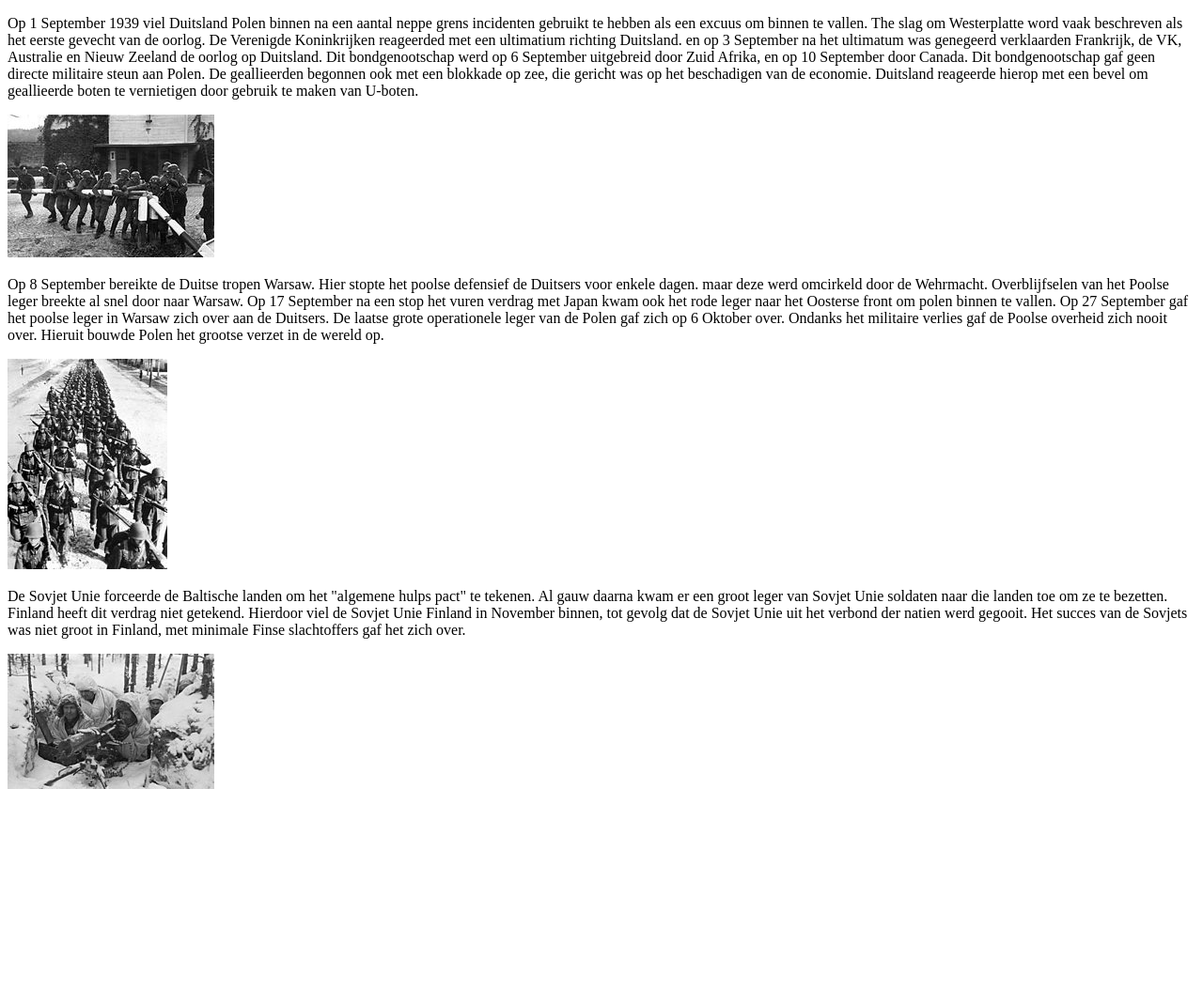
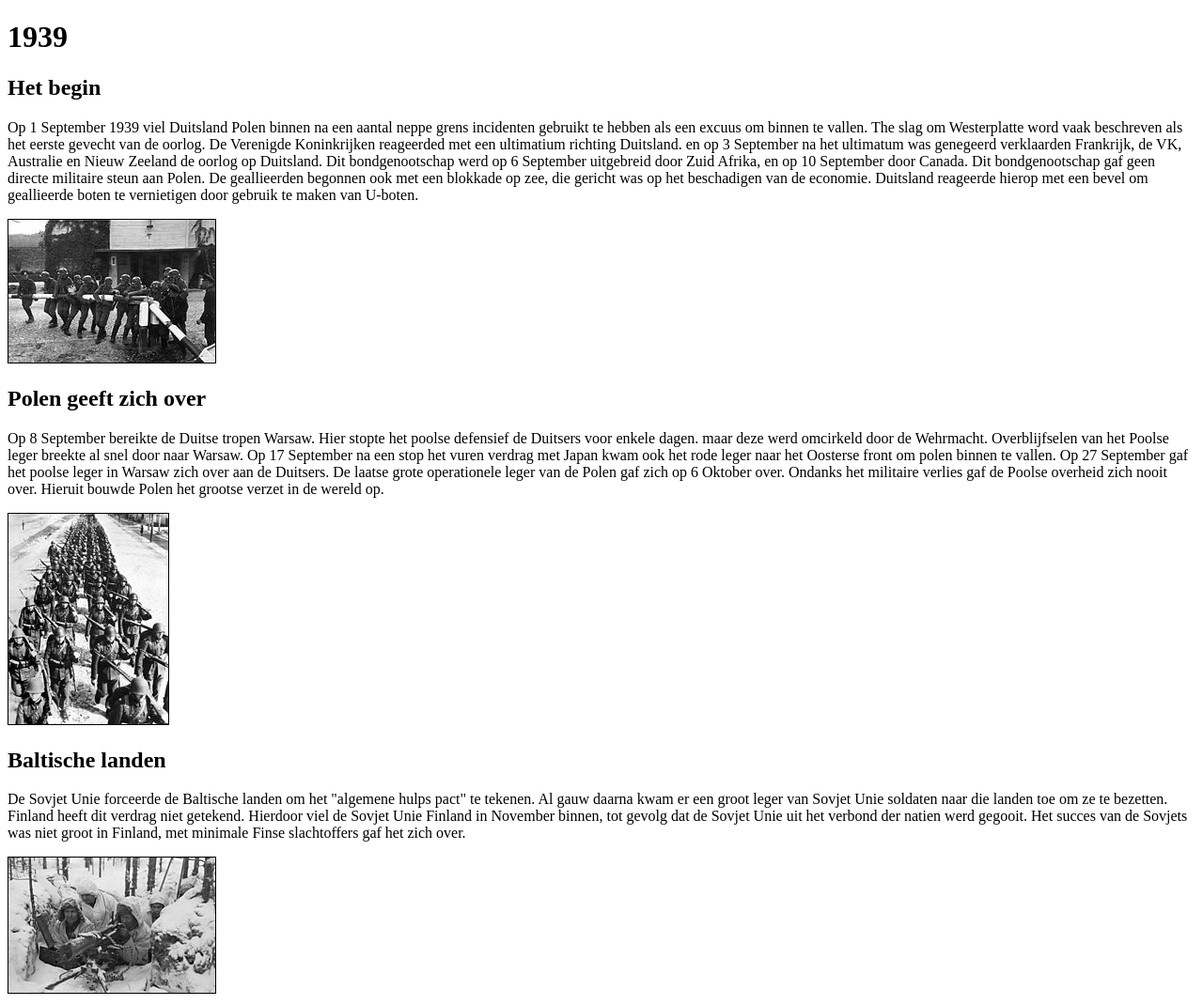
Before and after one commit to DannyDeVries2311/VersiebeheerWC, a plain HTML site: page Pagina1939.html in a window 1280 px wide. Shown: the whole page at 94% size. Before the commit the page ends 852 px from the top, so only its background shows below. Drawn offline with Linux system fonts and the light colour scheme.

Commit message:
Styling aangepast images 1939 aangepast

```diff
--- a/Pagina1939.html
+++ b/Pagina1939.html
@@ -7,7 +7,10 @@
 	</head>
 
 	<body>
+		<h1>1939</h1>
+
 			<p>
+				<h2>Het begin</h2>
 			Op 1 September 1939 viel Duitsland Polen binnen na een aantal neppe grens incidenten gebruikt te hebben als een excuus om binnen te vallen.
 			The slag om Westerplatte word vaak beschreven als het eerste gevecht van de oorlog. De Verenigde Koninkrijken reageerded met een ultimatium richting Duitsland.
 			en op 3 September na het ultimatum was genegeerd verklaarden Frankrijk, de VK, Australie en Nieuw Zeeland de oorlog op Duitsland.
@@ -19,6 +22,7 @@
 			<img src="fotos/Germans_at_Polish_Border_(1939-09-01).jpg" alt="GermansAtPolishBorder1939">
 
 			<p>
+				<h2>Polen geeft zich over</h2>
 			Op 8 September bereikte de Duitse tropen Warsaw. Hier stopte het poolse defensief de Duitsers voor enkele dagen.
 			maar deze werd omcirkeld door de Wehrmacht.
 			Overblijfselen van het Poolse leger breekte al snel door naar Warsaw.
@@ -29,11 +33,11 @@
 			</p>
 			<img src="fotos/170px-Polish_infantry_marching_-2_1939.jpg" alt="PolishInfantryMarching1939">
 			<p>
+				<h2>Baltische landen</h2>
 			De Sovjet Unie forceerde de Baltische landen om het "algemene hulps pact" te tekenen.
 			Al gauw daarna kwam er een groot leger van Sovjet Unie soldaten naar die landen toe om ze te bezetten.
 			Finland heeft dit verdrag niet getekend. Hierdoor viel de Sovjet Unie Finland in November binnen, tot gevolg dat de Sovjet Unie uit het verbond der natien werd gegooit.
 			Het succes van de Sovjets was niet groot in Finland, met minimale Finse slachtoffers gaf het zich over.
-
 			</p>
 			<img src="fotos/220px-A_Finnish_Maxim_M-09-21_machine_gun_nest_during_the_Winter_War.jpg" alt="FinnishMachineGunNestWinterWar">
 		</body>
--- a/Styling/style.css
+++ b/Styling/style.css
@@ -44,3 +44,7 @@ body{
   height: 200px;
   margin: 30px auto;
 }
+
+img {
+	border: 1px solid;
+}
```
Lines whose indentation alone changed are shown as unchanged.
